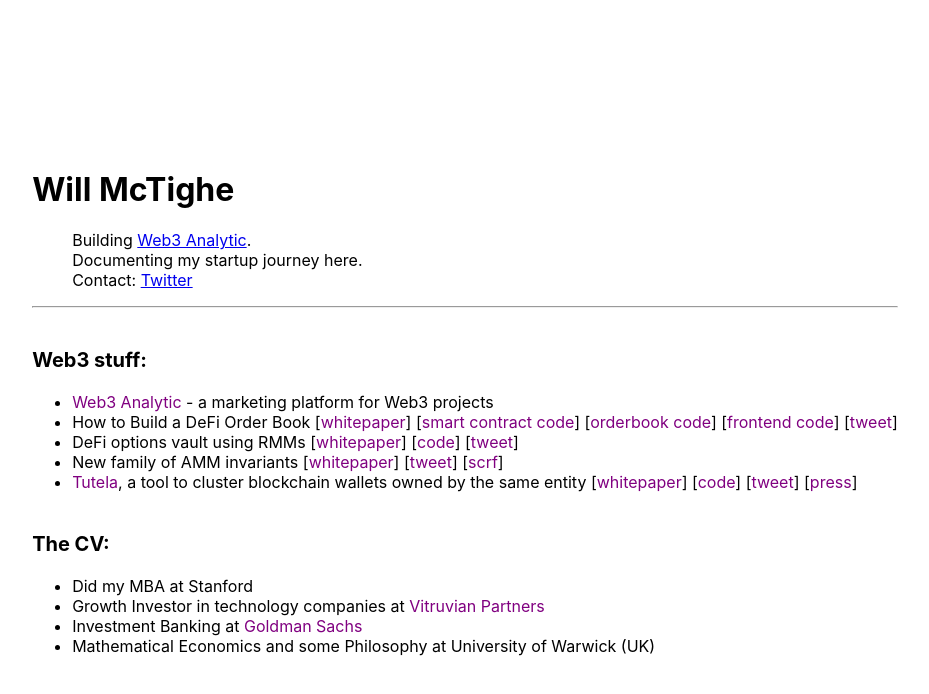
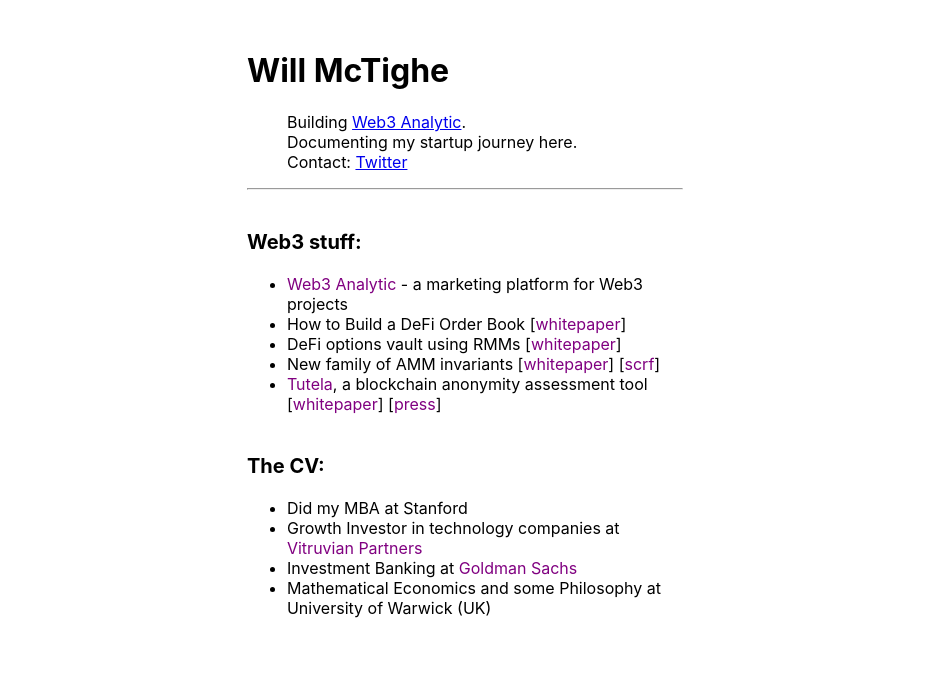
Before and after one commit to Tiggy560/my-website, a React (Create React App) app: page / in a window 1280 px wide. Shown: the top 694 px of the page, without its empty margins (175-1104 px from the left). Built offline with nearby package versions, Linux system fonts and the light colour scheme.

Commit message:
updates to format

```diff
--- a/src/App.css
+++ b/src/App.css
@@ -1,16 +1,15 @@
 .App {
   display: flex;
   flex-direction: column;
-  justify-content: center;
   align-items: center;
-  padding-top: 10px; /* Added space above the content */
+  padding-top: 30px; /* Added space above the content */
   min-height: 100vh;
 }
 
 .content {
-  max-width: 30ch;
+  max-width: 70ch;
   margin: 0 auto; /* Centers the content horizontally */
-  width: 50%; /* Ensures the content fills the container */
+  width: 70%; /* Ensures the content fills the container */
 }
 
 .header {
--- a/src/App.js
+++ b/src/App.js
@@ -4,6 +4,7 @@
   return (
     <div className="App">
       <main>
+        <div className="content">
         <div className="header">
           <h1>Will McTighe</h1>
           <ul>
@@ -22,10 +23,10 @@
             <h2>Web3 stuff:</h2>
             <ul>
               <li><a href="https://www.web3analytic.xyz/">Web3 Analytic</a> - a marketing platform for Web3 projects</li>
-              <li>How to Build a DeFi Order Book [<a href="https://github.com/pareto-xyz/pareto-order-book-whitepaper/blob/main/how_to_orderbook.pdf">whitepaper</a>] [<a href="https://github.com/pareto-xyz/pareto-core-v1">smart contract code</a>] [<a href="https://github.com/pareto-xyz/pareto-orderbook-v1">orderbook code</a>] [<a href="https://github.com/pareto-xyz/pareto-app-v1">frontend code</a>] [<a href="https://twitter.com/WillMcTighe/status/1626292936076931079">tweet</a>]</li>
-              <li>DeFi options vault using RMMs [<a href="https://github.com/pareto-xyz/pareto-theta-vault-whitepaper/blob/main/whitepaper.pdf">whitepaper</a>] [<a href="https://github.com/pareto-xyz/pareto-theta-vault-v1">code</a>] [<a href="https://twitter.com/WillMcTighe/status/1599812098820694017">tweet</a>]</li>
-              <li>New family of AMM invariants [<a href="https://arxiv.org/abs/2205.07452">whitepaper</a>] [<a href="https://twitter.com/mike_h_wu/status/1526601203773083653">tweet</a>] [<a href="https://www.smartcontractresearch.org/t/research-summary-constant-power-root-market-makers/1698">scrf</a>]</li>
-              <li><a href="https://tutela.xyz/">Tutela</a>, a tool to cluster blockchain wallets owned by the same entity [<a href="https://arxiv.org/abs/2201.06811">whitepaper</a>] [<a href="https://github.com/pareto-xyz/tutela-app">code</a>] [<a href="https://twitter.com/WillMcTighe/status/1475564099568381960">tweet</a>] [<a href="https://golem.foundation/2022/02/07/interview-Tutela.html">press</a>]</li>
+              <li>How to Build a DeFi Order Book [<a href="https://github.com/pareto-xyz/pareto-order-book-whitepaper/blob/main/how_to_orderbook.pdf">whitepaper</a>] </li>
+              <li>DeFi options vault using RMMs [<a href="https://github.com/pareto-xyz/pareto-theta-vault-whitepaper/blob/main/whitepaper.pdf">whitepaper</a>] </li>
+              <li>New family of AMM invariants [<a href="https://arxiv.org/abs/2205.07452">whitepaper</a>] [<a href="https://www.smartcontractresearch.org/t/research-summary-constant-power-root-market-makers/1698">scrf</a>]</li>
+              <li><a href="https://tutela.xyz/">Tutela</a>, a blockchain anonymity assessment tool [<a href="https://arxiv.org/abs/2201.06811">whitepaper</a>] [<a href="https://golem.foundation/2022/02/07/interview-Tutela.html">press</a>]</li>
             </ul>
           </div>
           <div className="section">
@@ -37,6 +38,7 @@
               <li>Mathematical Economics and some Philosophy at University of Warwick (UK)</li>
             </ul>
           </div>
+          </div>
         </div>
       </main>
     </div>
```
